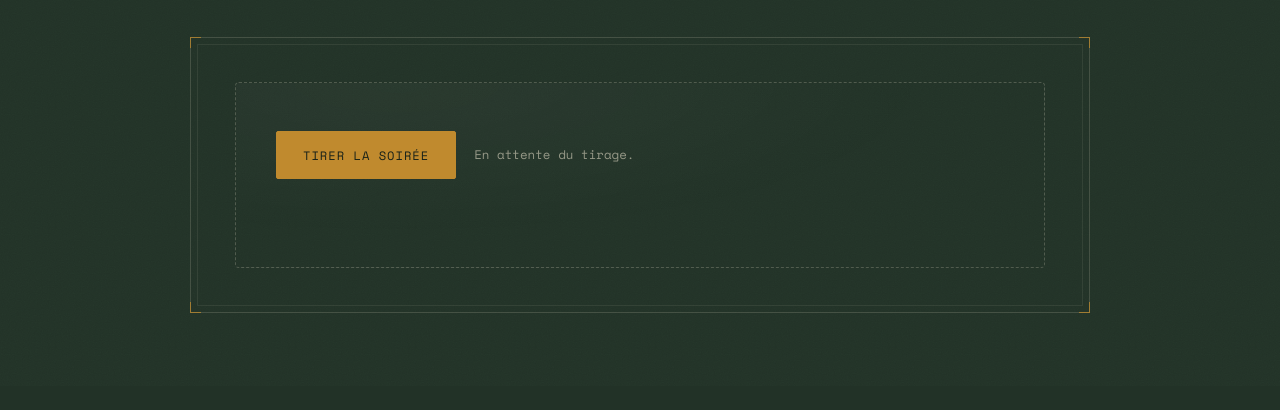
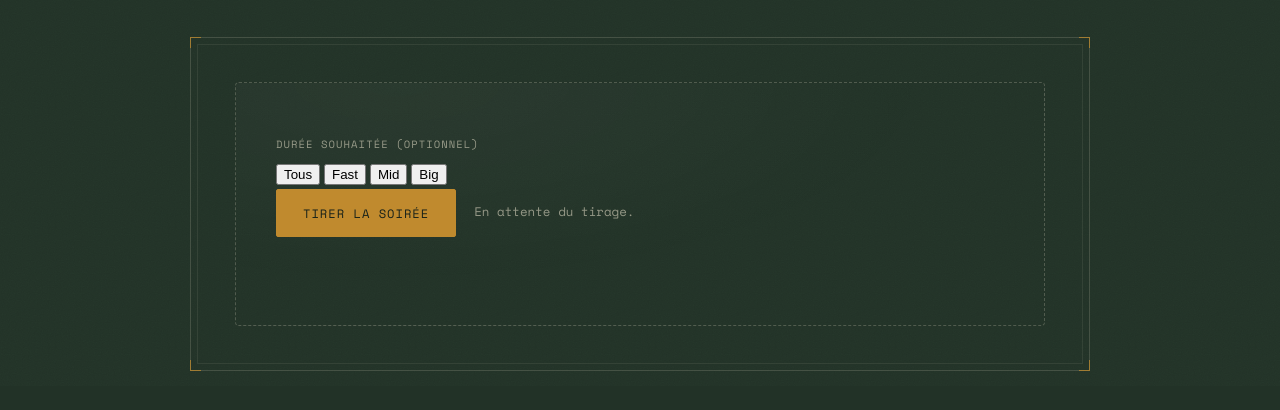
Before and after one commit to TeddyCode31/tedwyn_boardgame, a plain HTML site: page index.html in a window 1280 px wide. Shown: the part 414-824 px from the top of the page. Drawn offline with nearby package versions, Linux system fonts and the light colour scheme.

Commit message:
Add files via upload

```diff
--- a/index.html
+++ b/index.html
@@ -41,6 +41,14 @@
     <span class="content-frame__tick content-frame__tick--br"></span>
 
     <div class="board">
+      <p class="index-card__eyebrow" style="color:rgba(242,233,211,0.55);margin-bottom:10px;">Durée souhaitée (optionnel)</p>
+      <div class="duration-filter" id="durationFilter">
+        <button data-duration="all" class="is-active" type="button">Tous</button>
+        <button data-duration="fast" type="button">Fast</button>
+        <button data-duration="mid" type="button">Mid</button>
+        <button data-duration="big" type="button">Big</button>
+      </div>
+
       <div class="draw-action">
         <button class="btn btn--solid" id="drawBtn" type="button">Tirer la soirée</button>
         <span class="draw-status" id="drawStatus">En attente du tirage.</span>
```
